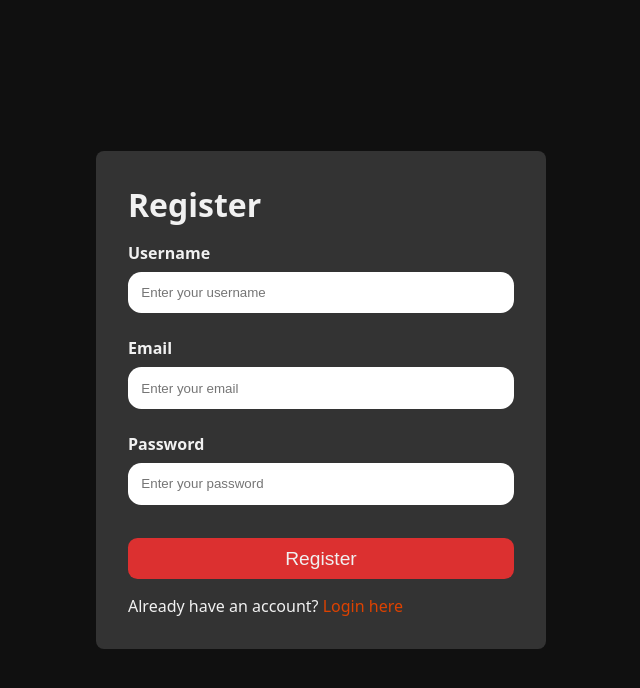
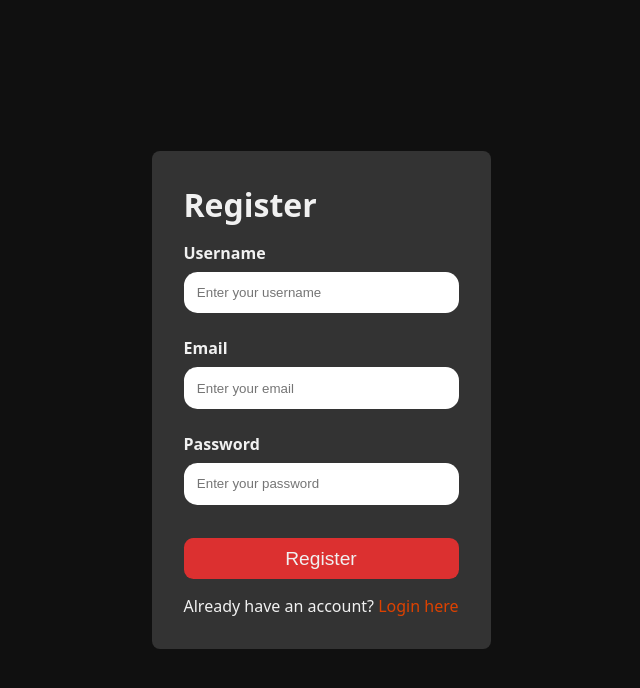
Before and after one commit to sameer-dev-106/moodify-ai, a React (Vite) app in the folder Frontend/: page /register in a window 1280 px wide. Shown: the top 688 px of the page, without its empty margins (319-959 px from the left). Built offline with nearby package versions, Linux system fonts and the light colour scheme.

Commit message:
fix: adjust min-width of form-container in login and register styles for consistency

```diff
--- a/Frontend/src/features/auth/style/login.scss
+++ b/Frontend/src/features/auth/style/login.scss
@@ -5,7 +5,7 @@
     min-height: 100vh;
 
     .form-container {
-        min-width: 450px;
+        min-width: 300px;
 
         padding: 2em;
         background: #333;
--- a/Frontend/src/features/auth/style/register.scss
+++ b/Frontend/src/features/auth/style/register.scss
@@ -5,7 +5,7 @@
     min-height: 100vh;
 
     .form-container {
-        min-width: 450px;
+        min-width: 300px;
 
         padding: 2em;
         background: #333;
```
